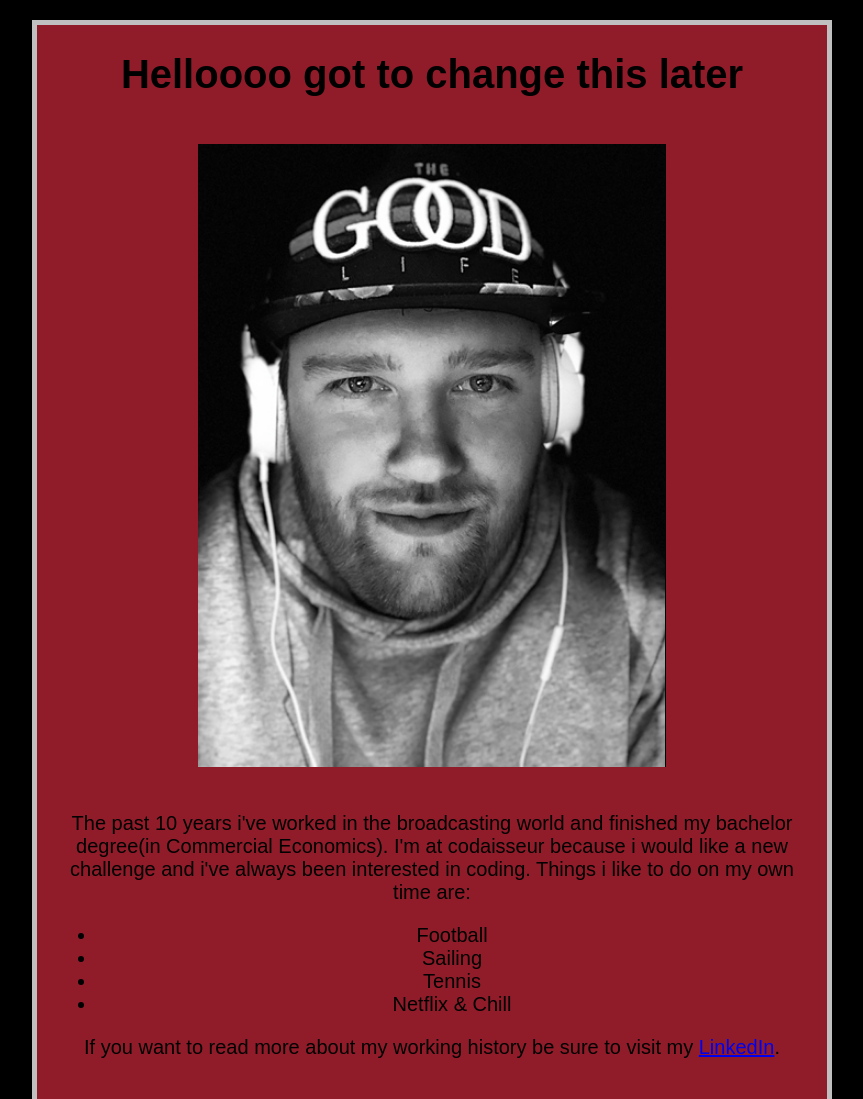
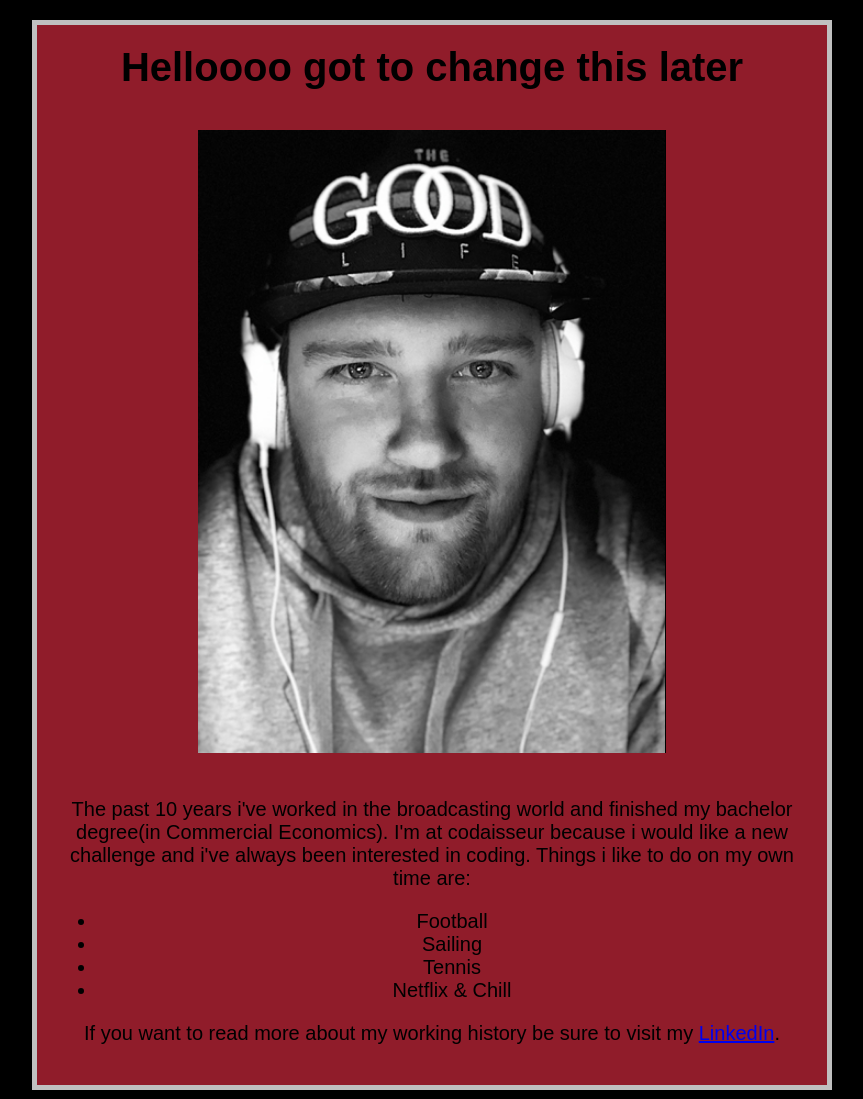
Before and after one commit to Vondia/static-html-website, a plain HTML site: page index.html in a window 1280 px wide. Shown: the top 1099 px of the page, without its empty margins (208-1071 px from the left). Drawn offline with Linux system fonts and the light colour scheme.

Commit message:
Finished CSS moving on to Java

```diff
--- a/styles/style.css
+++ b/styles/style.css
@@ -11,6 +11,11 @@ body {
   background-color: #901C2A;
   padding: 0 20px 20px 20px;
   border: 5px solid #c0c0c0;
+}
+
+h1 {
+  margin: 0;
+  padding: 20px 0;
 }
 
 .top {
```
